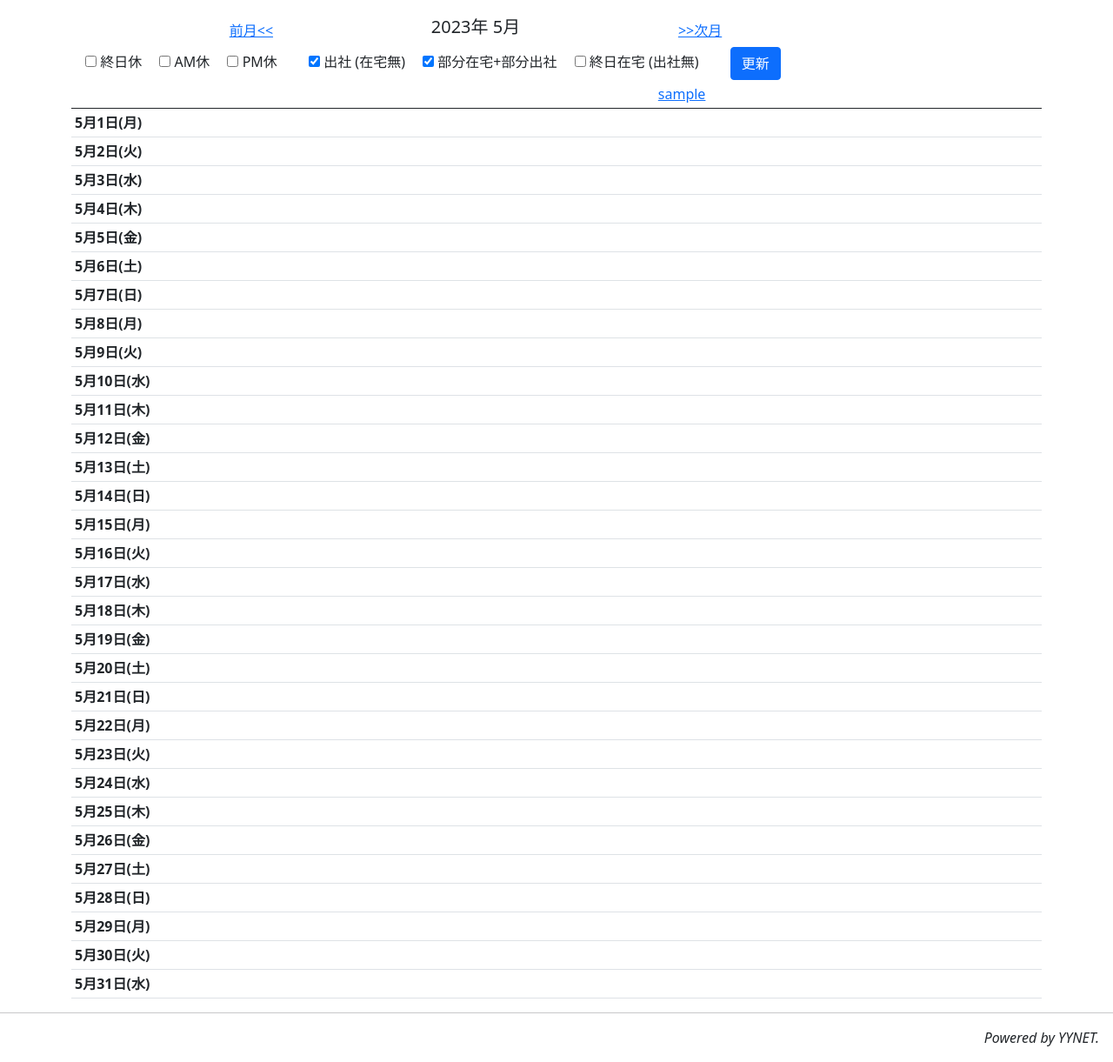
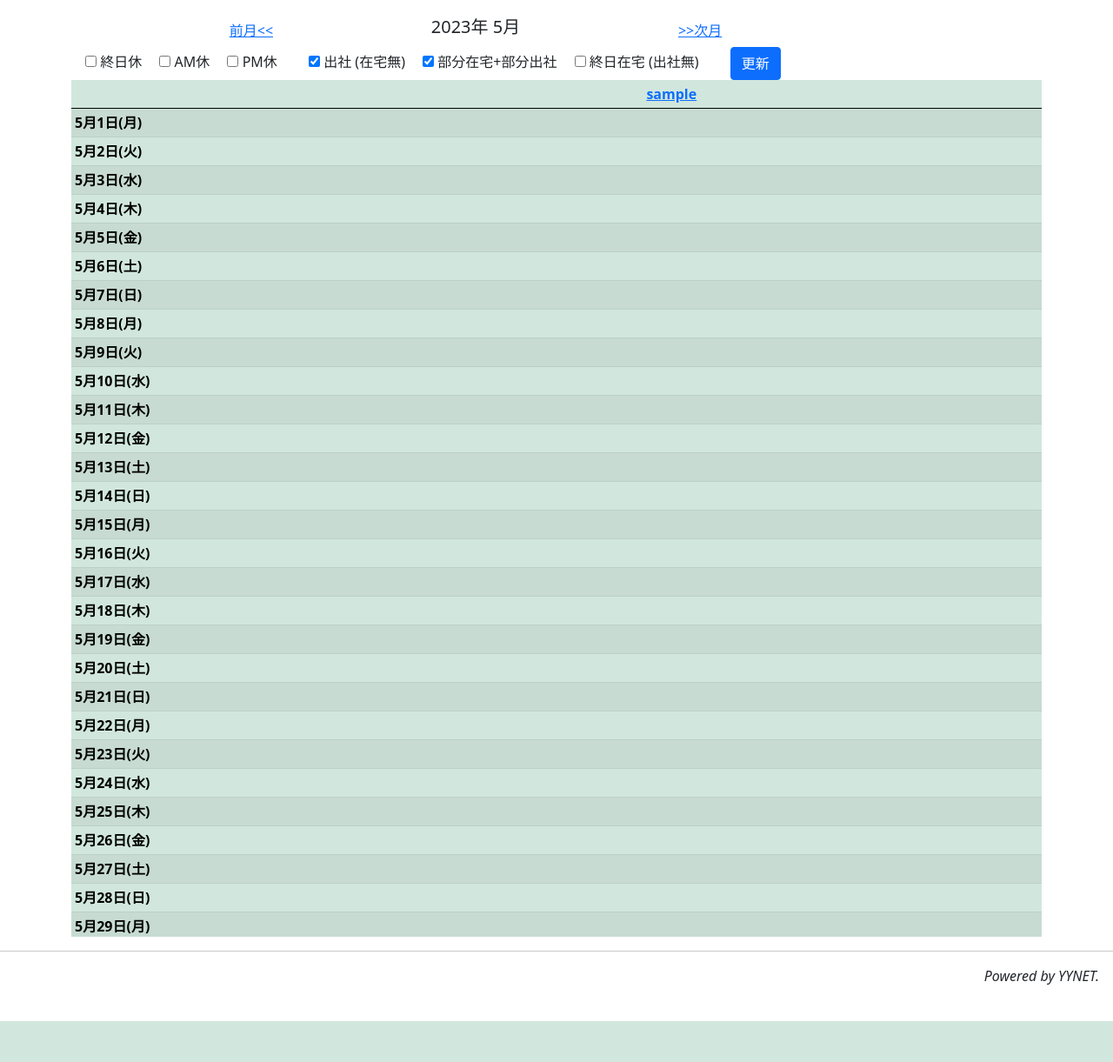
Before and after one commit to yynet2022/swsm, a Django app: page /swsm/usersmonthschedules/ in a window 1280 px wide. Shown: the part 58-1279 px from the top of the page at 87% size. After the commit the page ends 1232 px from the top, so only its background shows below. Run offline with Django 3.2, Linux system fonts and the light colour scheme; tables that the repository leaves empty hold one stand-in row (values such as "Sample post"); lists and menus that the app fills with data are empty.

Commit message:
Modiffied table layout in usersmonthschedules.

```diff
--- a/swsm/templates/swsm/usersmonthschedules.html
+++ b/swsm/templates/swsm/usersmonthschedules.html
@@ -70,35 +70,51 @@
 </div>
 <div class="w-100"></div>
 
-<table class="table table-sm">
+<div class="table-responsive table-view-area">
+<table class="table table-success table-striped table-sm">
   <thead>
     <tr>
       <th></th>
       {% for q in qlist %}
-      <td><a href="{% url 'swsm:monthschedules_eid' q.user.get_eid %}">
+      <th class="th-top-sticky text-nowrap">
+	<a href="{% url 'swsm:monthschedules_eid' q.user.get_eid %}">
 	  {% if q.user.usersetting.nickname %}
 	  {{ q.user.usersetting.nickname }}
 	  {% else %}
 	  {{ q.user.get_short_name }}
 	  {% endif %}
-      </a></td>
+      </a></th>
       {% endfor %}
     </tr>
   </thead>
   <tbody>
     {% for x in mday_schedules %}
     <tr>
-      <th>{{ x.date|date:"n月j日(D)" }} </th>
+      <th class="th-left-sticky text-nowrap">{{ x.date|date:"n月j日(D)" }}</th>
       {% for xx in x.q %}
-      <td>{{xx}}</td>
+      <td class="text-nowrap">{{xx}}</td>
       {% endfor %}
     </tr>
     {% endfor %}
   </tbody>
 </table>
+</div>
 {% endblock %}
 
 {% block extrajs %}
+<style>
+  .table-view-area {
+      height: 80vh;
+  }
+  .th-top-sticky {
+      position: sticky;
+      top: 0;
+  }
+  .th-left-sticky {
+      position: sticky;
+      left: 0;
+  }
+</style>
 <script>
   (function($){
       $("#id_prev").click(function() {
--- a/swsm/views/usersmonthschedules.py
+++ b/swsm/views/usersmonthschedules.py
@@ -69,8 +69,9 @@ class UsersMonthSchedulesView(generic.TemplateView):
             i = 10
             for g in u.favoritegroup_set.all().order_by('name').reverse():
                 for gu in g.favoritegroupuser_set.all():
-                    qdict[gu.member.pk]['favorite'] = i
+                    qdict[gu.member.pk]['favorite'] = -i
                 i += 1
+            qdict[u.pk]['favorite'] = -i
         except Exception:
             pass
 
```
